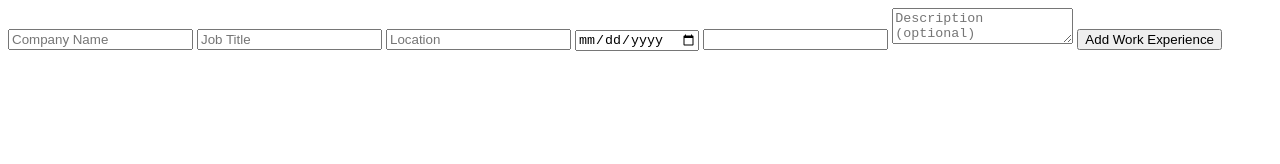
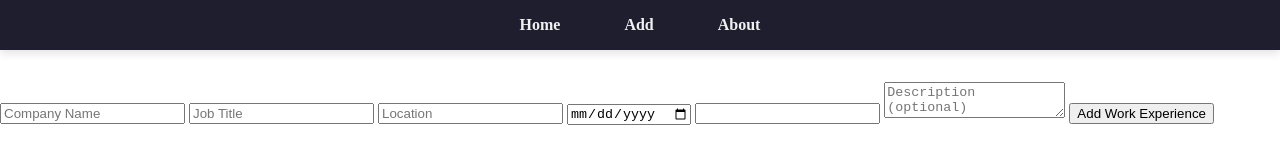
Before and after one commit to gustafsson96/moment3.2dt207g, a website built with Vite: page add.html in a window 1280 px wide. Built offline with nearby package versions, Linux system fonts and the light colour scheme; no server answers.

Commit message:
Create and style a simple navigation bar

```diff
--- a/add.html
+++ b/add.html
@@ -1,12 +1,23 @@
 <!DOCTYPE html>
 <html lang="en">
+
 <head>
     <meta charset="UTF-8">
     <meta name="viewport" content="width=device-width, initial-scale=1.0">
     <title>Add Work Experience</title>
     <link rel="stylesheet" href="/src/style.css">
 </head>
+
 <body>
+    <!-- Navigation bar -->
+    <nav>
+        <ul class="navbar">
+            <li><a href="index.html">Home</a></li>
+            <li><a href="add.html">Add</a></li>
+            <li><a href="about.html">About</a></li>
+        </ul>
+    </nav>
+
     <form id="work-experience-form">
         <input type="text" name="company_name" placeholder="Company Name" required>
         <input type="text" name="job_title" placeholder="Job Title" required>
@@ -20,4 +31,5 @@
     <div id="success-message"></div>
     <script type="module" src="/src/main.js"></script>
 </body>
+
 </html>
--- a/src/style.css
+++ b/src/style.css
@@ -0,0 +1,34 @@
+body {
+    margin: 0;
+    padding: 0;
+}
+
+.navbar {
+    list-style: none;
+    margin: 0 0 2em 0;
+    padding: 0;
+    display: flex;
+    background-color: #1e1e2f;
+    justify-content: center;
+    gap: 2rem;
+    padding: 1rem;
+    box-shadow: 0 4px 8px rgba(0,0,0,0.1);
+}
+
+.navbar li a {
+    text-decoration: none;
+    color: #f0f0f0;
+    font-weight: bold;
+    padding: 0.5rem 1rem;
+    border-radius: 6px;
+    transition: background-color 0.3s ease, color 0.3s ease;
+}
+
+.navbar li a:hover {
+    background-color: #3e3e55;
+    color: #ffffff;
+}
+
+#success-message {
+    color: green;
+}
```
Also changed, not shown: about.html (+11 -0 lines), index.html (+9 -0 lines).
